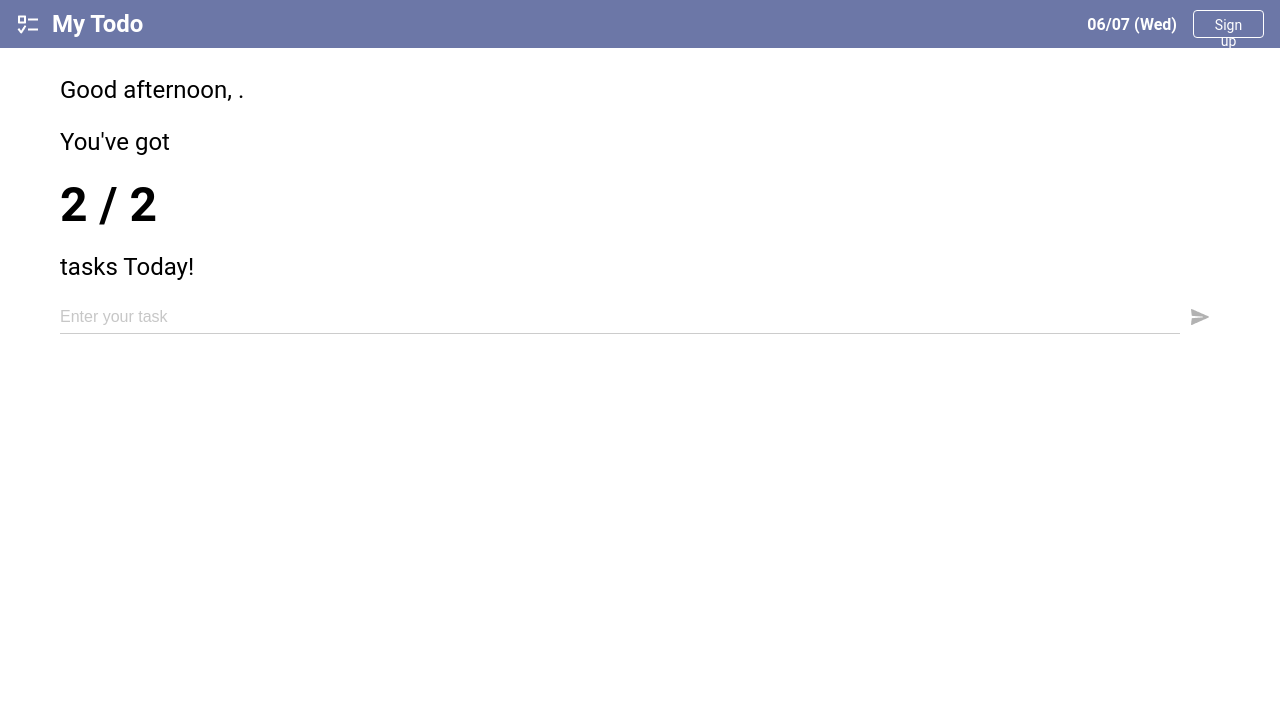
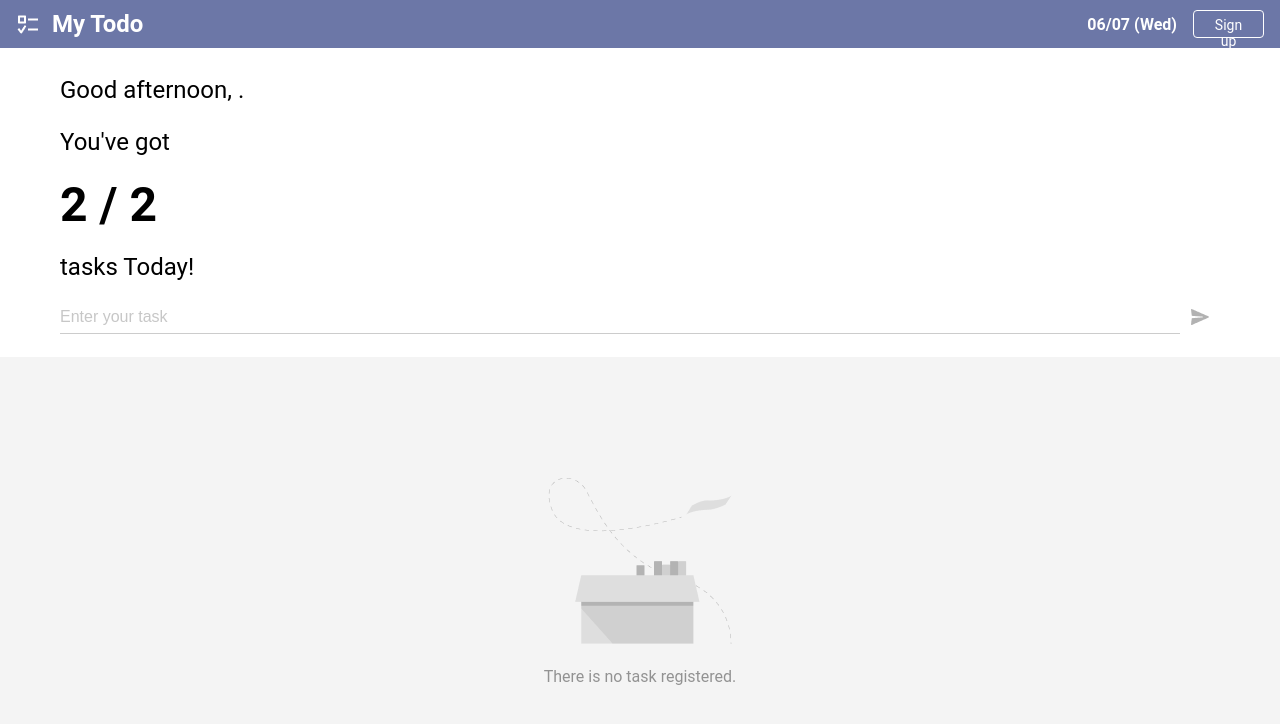
Before and after one commit to statkwon/todo-client, a React (Create React App) app: page /Home in a window 1280 px wide. Shown: the top 724 px of the page. Built offline with nearby package versions, Linux system fonts and the light colour scheme.

Commit message:
[ADD] add a NoTask component

```diff
--- a/src/assets/styles/Home.scss
+++ b/src/assets/styles/Home.scss
@@ -1,6 +1,13 @@
 @import "config";
 
 .home {
+  display: flex;
+  flex-direction: column;
+  gap: 24px;
+
+  height: 100%;
+
+  &-text {
     display: flex;
     flex-direction: column;
     gap: 16px;
@@ -8,7 +15,7 @@
     margin: 72px 0 0 60px;
     max-width: 90%;
 
-  &-text-m {
+    &-m {
       font: {
         size: $font-size-m;
         weight: normal;
@@ -16,10 +23,11 @@
       line-height: 36px;
     }
 
-  &-text-l {
+    &-l {
       font: {
         size: $font-size-l;
         weight: bold;
       }
     }
   }
+}
--- /dev/null
+++ b/src/assets/styles/NoTask.scss
@@ -0,0 +1,18 @@
+@import "config";
+
+.notask {
+  flex: 1;
+  display: flex;
+  flex-direction: column;
+  justify-content: center;
+  align-items: center;
+  gap: 16px;
+
+  background: #F4F4F4;
+
+  color: rgba(0, 0, 0, 0.4);
+  font: {
+    size: $font-size-s;
+  }
+  line-height: 24px;
+}
--- a/src/components/pages/Home.jsx
+++ b/src/components/pages/Home.jsx
@@ -1,7 +1,8 @@
 import React from 'react';
 import 'assets/styles/Home.scss';
 import PropTypes from 'prop-types';
-import TextField from '../common/TextField';
+import TextField from 'components/common/TextField.jsx';
+import NoTask from 'components/pages/Home/NoTask.jsx';
 
 const Home = props => {
   const {
@@ -19,6 +20,7 @@ const Home = props => {
 
   return (
     <div className="home">
+      <div className="home-text">
         <div className="home-text-m">Good afternoon, {userName}.</div>
         <div className="home-text-m">You&apos;ve got</div>
         <div className="home-text-l">2 / 2</div>
@@ -34,6 +36,8 @@ const Home = props => {
           blurHandler={blurHandler}
           deleteBtnClickHandler={deleteBtnClickHandler}
         />
+      </div>
+      <NoTask />
     </div>
   );
 };
--- /dev/null
+++ b/src/components/pages/Home/NoTask.jsx
@@ -0,0 +1,14 @@
+import React from 'react';
+import 'assets/styles/NoTask.scss';
+import illustEmpty from 'assets/images/illust_empty.png';
+
+const NoTask = () => {
+  return (
+    <div className="notask">
+      <img src={illustEmpty} alt="illust_empty.png" />
+      <div>There is no task registered.</div>
+    </div>
+  );
+};
+
+export default NoTask;
```
Also changed, not shown: src/assets/images/illust_empty.png (added). Lines whose indentation alone changed are shown as unchanged.
